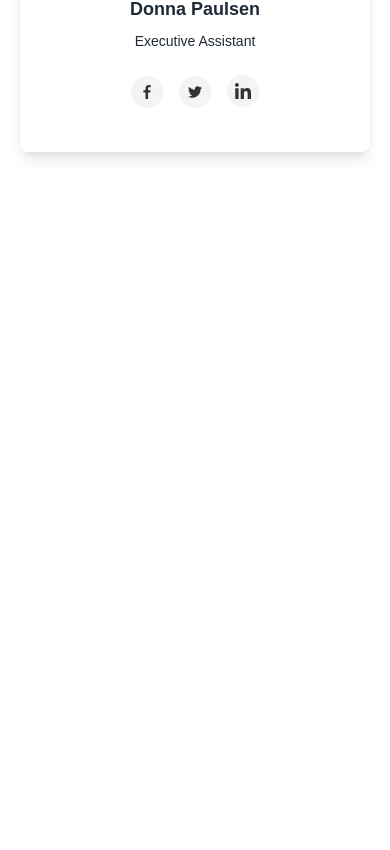
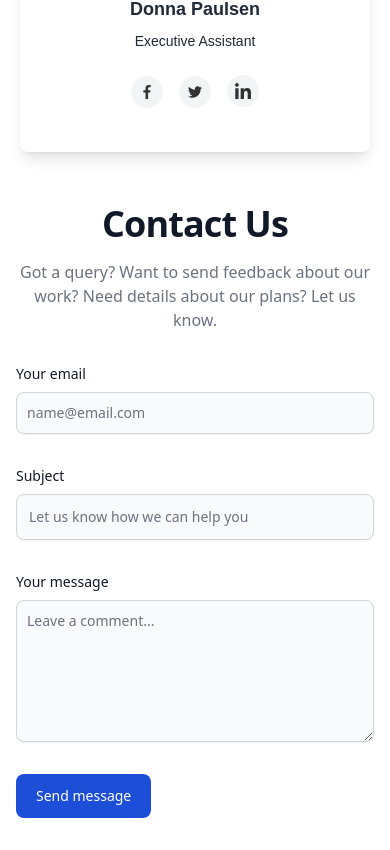
Before and after one commit to mrjayrai/dasant, a React (Vite) app: page / in a window 390 px wide. Shown: the part 6561-7411 px from the top of the page. Before the commit the page ends 6733 px from the top, so only its background shows below. Built offline with nearby package versions, Linux system fonts and the light colour scheme.

Commit message:
optimised a little

```diff
--- /dev/null
+++ b/components/Contact.jsx
@@ -0,0 +1,29 @@
+import React from 'react'
+
+export default function Contact() {
+  return (
+    <div>
+      <section className="bg-white dark:bg-gray-900">
+  <div className="py-8 lg:py-16 px-4 mx-auto max-w-screen-xl">
+      <h2 className="mb-4 text-4xl tracking-tight font-extrabold text-center text-gray-900 dark:text-white">Contact Us</h2>
+      <p className="mb-8 lg:mb-16 font-light text-center text-gray-500 dark:text-gray-400 sm:text-xl">Got a query? Want to send feedback about our work? Need details about our plans? Let us know.</p>
+      <form action="#" className="space-y-8">
+          <div>
+              <label htmlFor="email" className="block mb-2 text-sm font-medium text-gray-900 dark:text-gray-300">Your email</label>
+              <input type="email" id="email" className="shadow-sm bg-gray-50 border border-gray-300 text-gray-900 text-sm rounded-lg focus:ring-primary-500 focus:border-primary-500 block w-full p-2.5 dark:bg-gray-700 dark:border-gray-600 dark:placeholder-gray-400 dark:text-white dark:focus:ring-primary-500 dark:focus:border-primary-500 dark:shadow-sm-light" placeholder="name@email.com" required />
+          </div>
+          <div>
+              <label htmlFor="subject" className="block mb-2 text-sm font-medium text-gray-900 dark:text-gray-300">Subject</label>
+              <input type="text" id="subject" className="block p-3 w-full text-sm text-gray-900 bg-gray-50 rounded-lg border border-gray-300 shadow-sm focus:ring-primary-500 focus:border-primary-500 dark:bg-gray-700 dark:border-gray-600 dark:placeholder-gray-400 dark:text-white dark:focus:ring-primary-500 dark:focus:border-primary-500 dark:shadow-sm-light" placeholder="Let us know how we can help you" required />
+          </div>
+          <div className="sm:col-span-2">
+              <label htmlFor="message" className="block mb-2 text-sm font-medium text-gray-900 dark:text-gray-400">Your message</label>
+              <textarea id="message" rows="6" className="block p-2.5 w-full text-sm text-gray-900 bg-gray-50 rounded-lg shadow-sm border border-gray-300 focus:ring-primary-500 focus:border-primary-500 dark:bg-gray-700 dark:border-gray-600 dark:placeholder-gray-400 dark:text-white dark:focus:ring-primary-500 dark:focus:border-primary-500" placeholder="Leave a comment..."></textarea>
+          </div>
+          <button type="submit" className="py-3 px-5 text-sm font-medium text-center text-white rounded-lg bg-primary-700 sm:w-fit hover:bg-primary-800 focus:ring-4 focus:outline-none focus:ring-primary-300 dark:bg-primary-600 dark:hover:bg-primary-700 dark:focus:ring-primary-800">Send message</button>
+      </form>
+  </div>
+</section>
+    </div>
+  )
+}
--- a/src/App.jsx
+++ b/src/App.jsx
@@ -6,6 +6,7 @@
 import About from '../components/About';
 import HeadLine from '../components/HeadLine';
 import Teams from '../components/Teams';
+import Contact from '../components/Contact';
 
 function App() {
   return (
@@ -19,6 +20,7 @@
             <HeadLine title={'About Us'}/>
             <About/>
             <Teams/>
+            <Contact/>
           </>
         } />
 
--- a/tailwind.config.js
+++ b/tailwind.config.js
@@ -1,26 +1,40 @@
 /* eslint-disable no-undef */
 /** @type {import('tailwindcss').Config} */
 const flowbite = require("flowbite-react/tailwind");
+
 export default {
   content: [
     "./index.html",
     "./src/**/*.{js,ts,jsx,tsx}",
-    "./public/**/*.{html,js}",  // Include other directories like 'public'
-    "./components/**/*.{js,ts,jsx,tsx}",  // Include 'components' folder if exists
-    flowbite.content(),
+    "./public/**/*.{html,js}", // Include 'public' folder
+    "./components/**/*.{js,ts,jsx,tsx}", // Include 'components' folder
+    flowbite.content(), // Ensure Flowbite content is included
   ],
   theme: {
     extend: {
-      colors:{
-        'neutralSilver':'#F5F7FA',
-        'neutralDGrey':'#4D4D4D',
-        'brandPrimary':'#4CAF4F',
-        'neutralGray':'#717171',
-        'gray900':'#18191F'
-      }
+      colors: {
+        neutralSilver: '#F5F7FA',
+        neutralDGrey: '#4D4D4D',
+        brandPrimary: '#4CAF4F',
+        neutralGray: '#717171',
+        gray900: '#18191F',
+        primary: {
+          50: '#eff6ff',
+          100: '#dbeafe',
+          200: '#bfdbfe',
+          300: '#93c5fd',
+          400: '#60a5fa',
+          500: '#3b82f6',
+          600: '#2563eb',
+          700: '#1d4ed8',
+          800: '#1e40af',
+          900: '#1e3a8a',
+          950: '#172554',
+        },
+      },
     },
   },
   plugins: [
     flowbite.plugin(),
   ],
-}
+};
```
